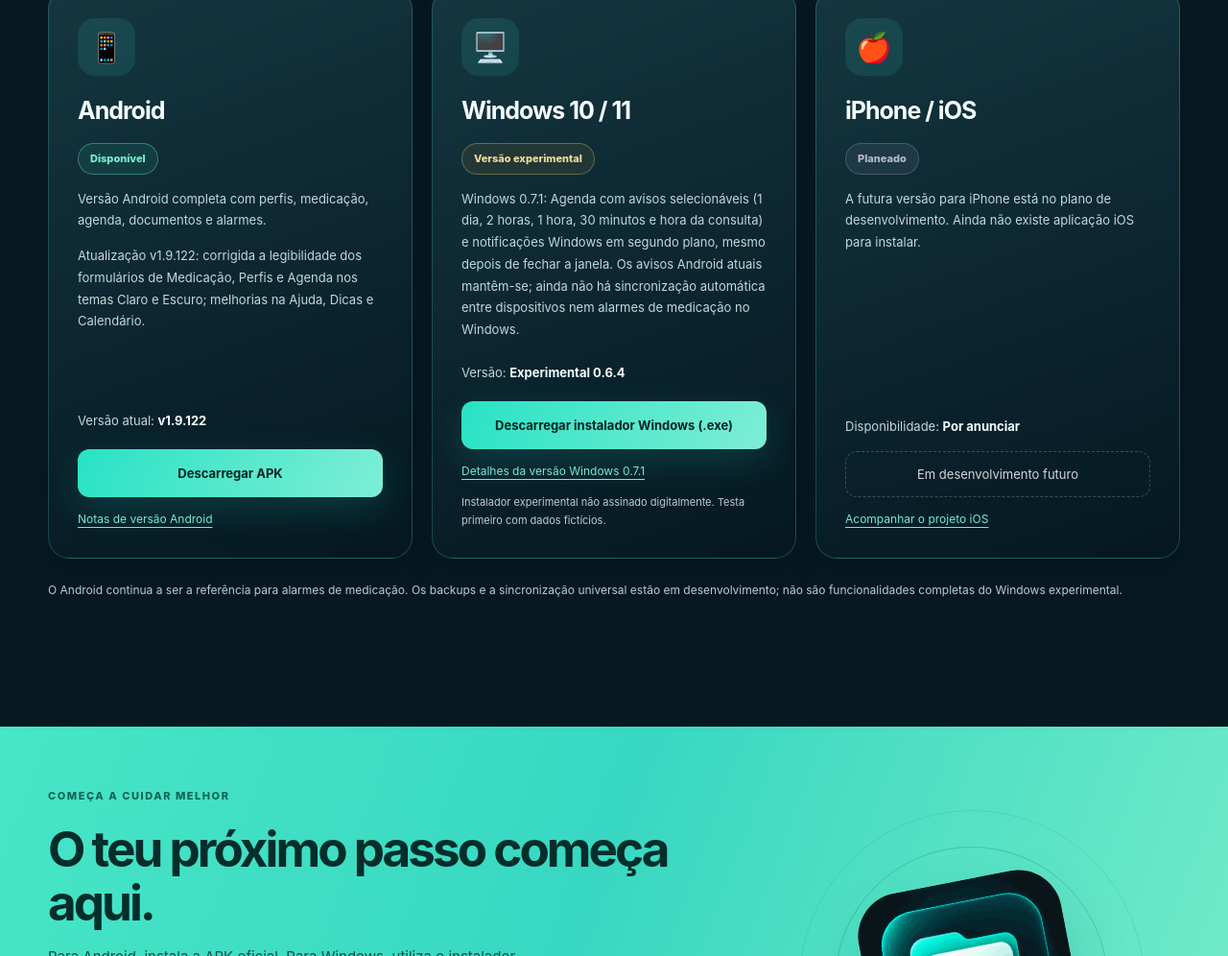
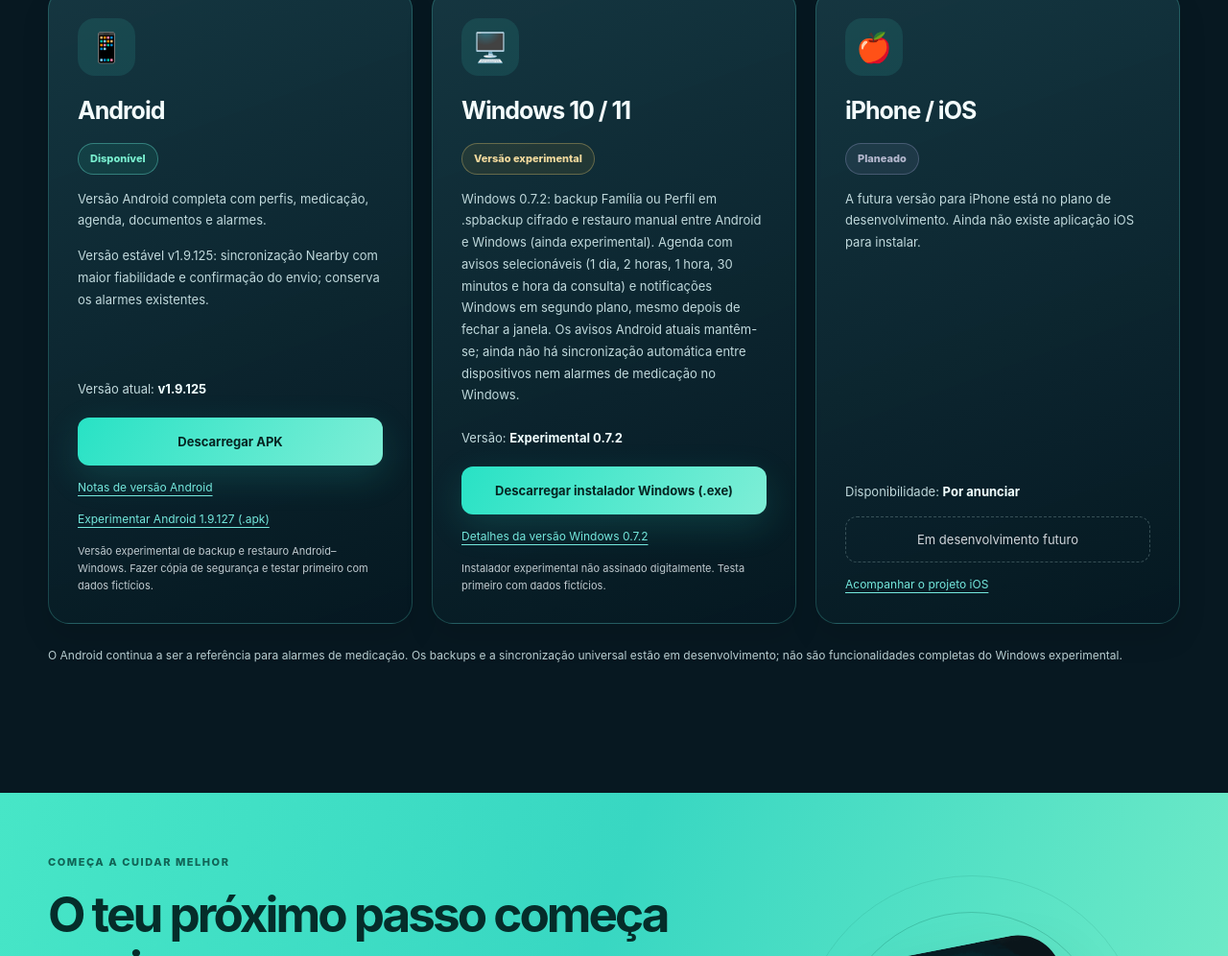
Before and after one commit to DanBar1971/SaudePratica, a plain HTML site: page index.html in a window 1280 px wide. Shown: the part 4202-5198 px from the top of the page at 96% size. Drawn offline with Linux system fonts and the light colour scheme; no server answers.

Commit message:
Publish direct 0.7.2 Windows and 1.9.127 Android preview links, preserving stable Android latest

```diff
--- a/index.html
+++ b/index.html
@@ -46,7 +46,7 @@
         <p class="hero-lead">Organiza a medicação, acompanha as tomas, guarda documentos e gere as consultas. Para ti e para quem cuidas, com uma experiência simples, clara e em português.</p>
         <div class="hero-actions">
           <a class="btn btn-primary" href="https://github.com/DanBar1971/SaudePratica/releases/latest/download/SaudePratica.apk" data-download> <span aria-hidden="true">↓</span> Descarregar para Android</a>
-          <a class="btn btn-outline" data-windows-download href="https://github.com/DanBar1971/SaudePratica/releases/download/windows-v0.7.1-preview/SaudePratica-Setup.exe">↓ Descarregar instalador Windows</a>
+          <a class="btn btn-outline" data-windows-download href="https://github.com/DanBar1971/SaudePratica/releases/download/windows-v0.7.2-preview/SaudePratica-Setup.exe">↓ Descarregar instalador Windows</a>
         </div>
         <div class="hero-meta"><span><span class="check">✓</span> Android disponível</span><span><span class="check">✓</span> Windows experimental</span><span><span class="check">✓</span> Vários perfis</span><span><span class="check">✓</span> Código no GitHub</span></div>
         <div class="release-line"><span class="mini-glow"></span> Versão mais recente: <strong data-release>mais recente</strong> <span class="release-sep">·</span> <a href="https://github.com/DanBar1971/SaudePratica/releases/latest" data-release-link>Notas de versão ↗</a></div>
@@ -131,20 +131,22 @@
           <h3>Android</h3>
           <span class="platform-status platform-ready">Disponível</span>
           <p>Versão Android completa com perfis, medicação, agenda, documentos e alarmes.</p>
-          <p>Atualização v1.9.122: corrigida a legibilidade dos formulários de Medicação, Perfis e Agenda nos temas Claro e Escuro; melhorias na Ajuda, Dicas e Calendário.</p>
+          <p>Versão estável v1.9.125: sincronização Nearby com maior fiabilidade e confirmação do envio; conserva os alarmes existentes.</p>
           <p id="android-diabetes-news" hidden><strong>Novidades Android v1.9.121:</strong> módulo Diabetes com diário de glicemia e HbA1c, histórico de 30 dias e exportação CSV, além de atalhos de aplicações e websites. O Diabetes segue agora o ambiente gráfico oficial; no Início os atalhos só abrem, e a edição fica nas Opções. Nesta primeira fase os registos de Diabetes são locais e não integram o backup familiar; exporta-os separadamente antes de mudar de telemóvel.</p>
-          <p class="platform-version">Versão atual: <strong data-release>v1.9.122</strong></p>
+          <p class="platform-version">Versão atual: <strong data-release>v1.9.125</strong></p>
           <a class="btn btn-primary platform-action" data-download href="https://github.com/DanBar1971/SaudePratica/releases/latest/download/SaudePratica.apk">Descarregar APK</a>
           <a class="platform-secondary" data-release-link href="https://github.com/DanBar1971/SaudePratica/releases/latest">Notas de versão Android</a>
+          <a class="platform-secondary" href="https://github.com/DanBar1971/SaudePratica/releases/download/v1.9.127-preview/SaudePratica.apk">Experimentar Android 1.9.127 (.apk)</a>
+          <small class="platform-warning">Versão experimental de backup e restauro Android–Windows. Fazer cópia de segurança e testar primeiro com dados fictícios.</small>
         </article>
         <article class="platform-card">
           <div class="platform-icon" aria-hidden="true">🖥️</div>
           <h3>Windows 10 / 11</h3>
           <span class="platform-status platform-preview" data-windows-status>Versão experimental</span>
-          <p>Windows 0.7.1: Agenda com avisos selecionáveis (1 dia, 2 horas, 1 hora, 30 minutos e hora da consulta) e notificações Windows em segundo plano, mesmo depois de fechar a janela. Os avisos Android atuais mantêm-se; ainda não há sincronização automática entre dispositivos nem alarmes de medicação no Windows.</p>
-          <p class="platform-version">Versão: <strong data-windows-release>Experimental 0.6.4</strong></p>
-          <a class="btn btn-primary platform-action" data-windows-download href="https://github.com/DanBar1971/SaudePratica/releases/download/windows-v0.7.1-preview/SaudePratica-Setup.exe">Descarregar instalador Windows (.exe)</a>
-          <a class="platform-secondary" data-windows-link href="https://github.com/DanBar1971/SaudePratica/releases/tag/windows-v0.7.1-preview">Detalhes da versão Windows 0.7.1</a>
+          <p>Windows 0.7.2: backup Família ou Perfil em .spbackup cifrado e restauro manual entre Android e Windows (ainda experimental). Agenda com avisos selecionáveis (1 dia, 2 horas, 1 hora, 30 minutos e hora da consulta) e notificações Windows em segundo plano, mesmo depois de fechar a janela. Os avisos Android atuais mantêm-se; ainda não há sincronização automática entre dispositivos nem alarmes de medicação no Windows.</p>
+          <p class="platform-version">Versão: <strong data-windows-release>Experimental 0.7.2</strong></p>
+          <a class="btn btn-primary platform-action" data-windows-download href="https://github.com/DanBar1971/SaudePratica/releases/download/windows-v0.7.2-preview/SaudePratica-Setup.exe">Descarregar instalador Windows (.exe)</a>
+          <a class="platform-secondary" data-windows-link href="https://github.com/DanBar1971/SaudePratica/releases/tag/windows-v0.7.2-preview">Detalhes da versão Windows 0.7.2</a>
           <small class="platform-warning">Instalador experimental não assinado digitalmente. Testa primeiro com dados fictícios.</small>
         </article>
         <article class="platform-card">
@@ -160,7 +162,7 @@
       <p class="platform-footnote">O Android continua a ser a referência para alarmes de medicação. Os backups e a sincronização universal estão em desenvolvimento; não são funcionalidades completas do Windows experimental.</p>
     </section>
 
-    <section class="download-section" id="download" aria-labelledby="download-title"><div class="container download-content"><div class="download-left"><div class="eyebrow eyebrow-small light">COMEÇA A CUIDAR MELHOR</div><h2 id="download-title">O teu próximo passo começa aqui.</h2><p>Para Android, instala a APK oficial. Para Windows, utiliza o instalador experimental da secção Plataformas. O iPhone ainda não está disponível.</p><div class="download-actions"><a class="btn btn-dark" href="https://github.com/DanBar1971/SaudePratica/releases/latest/download/SaudePratica.apk" data-download><span aria-hidden="true">↓</span> Descarregar APK <span data-release>mais recente</span></a><a class="btn btn-dark" data-windows-download href="https://github.com/DanBar1971/SaudePratica/releases/download/windows-v0.7.1-preview/SaudePratica-Setup.exe">↓ Instalar no Windows (.exe)</a></div>
+    <section class="download-section" id="download" aria-labelledby="download-title"><div class="container download-content"><div class="download-left"><div class="eyebrow eyebrow-small light">COMEÇA A CUIDAR MELHOR</div><h2 id="download-title">O teu próximo passo começa aqui.</h2><p>Para Android, instala a APK oficial. Para Windows, utiliza o instalador experimental da secção Plataformas. O iPhone ainda não está disponível.</p><div class="download-actions"><a class="btn btn-dark" href="https://github.com/DanBar1971/SaudePratica/releases/latest/download/SaudePratica.apk" data-download><span aria-hidden="true">↓</span> Descarregar APK <span data-release>mais recente</span></a><a class="btn btn-dark" data-windows-download href="https://github.com/DanBar1971/SaudePratica/releases/download/windows-v0.7.2-preview/SaudePratica-Setup.exe">↓ Instalar no Windows (.exe)</a></div>
         <details class="install-guide">
           <summary>Como instalar a APK no Android ou Xiaomi?</summary>
           <div class="install-guide-body">
```
Also changed, not shown: .github/workflows/pages.yml, README.md, windows/README.md.
